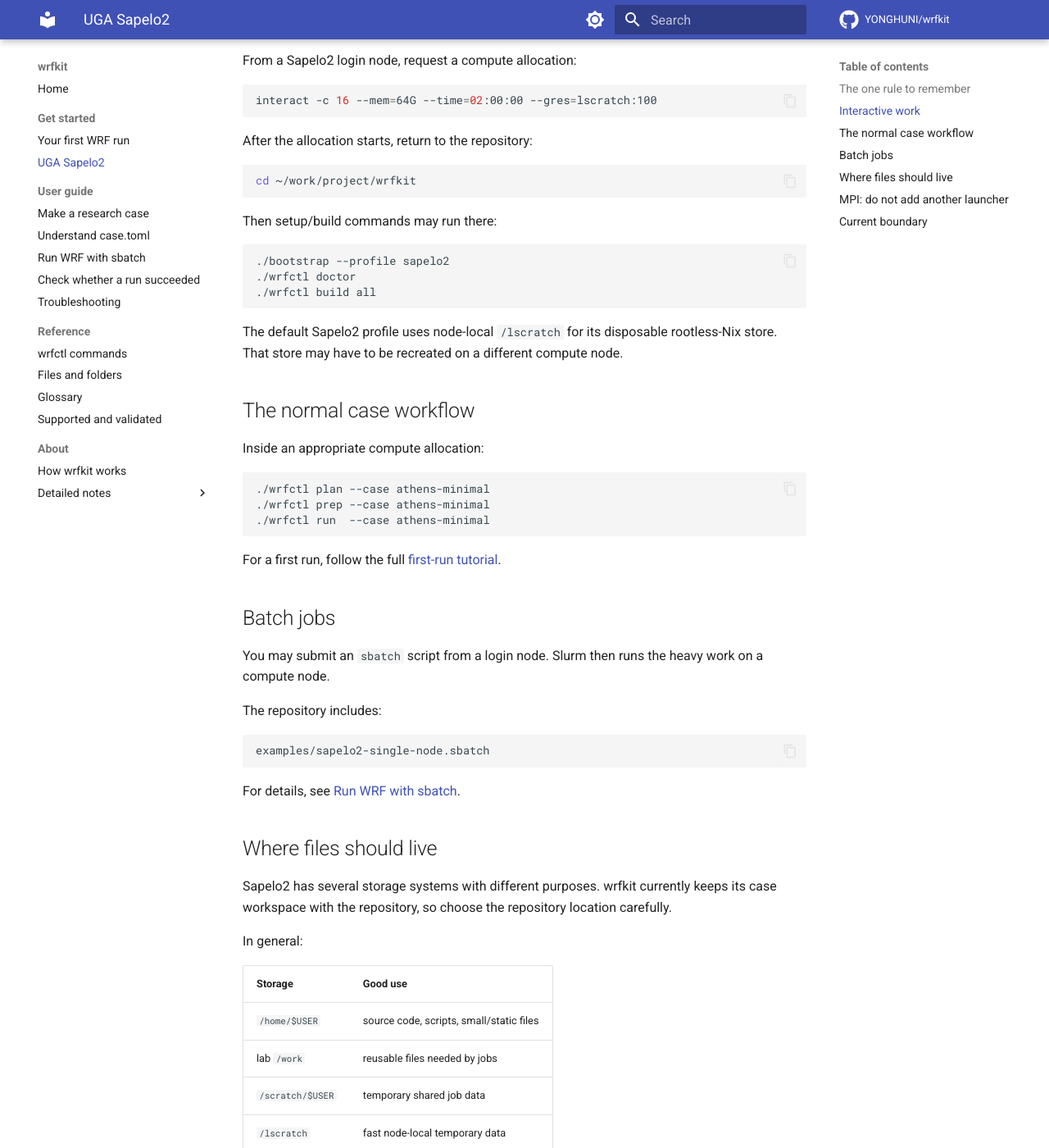
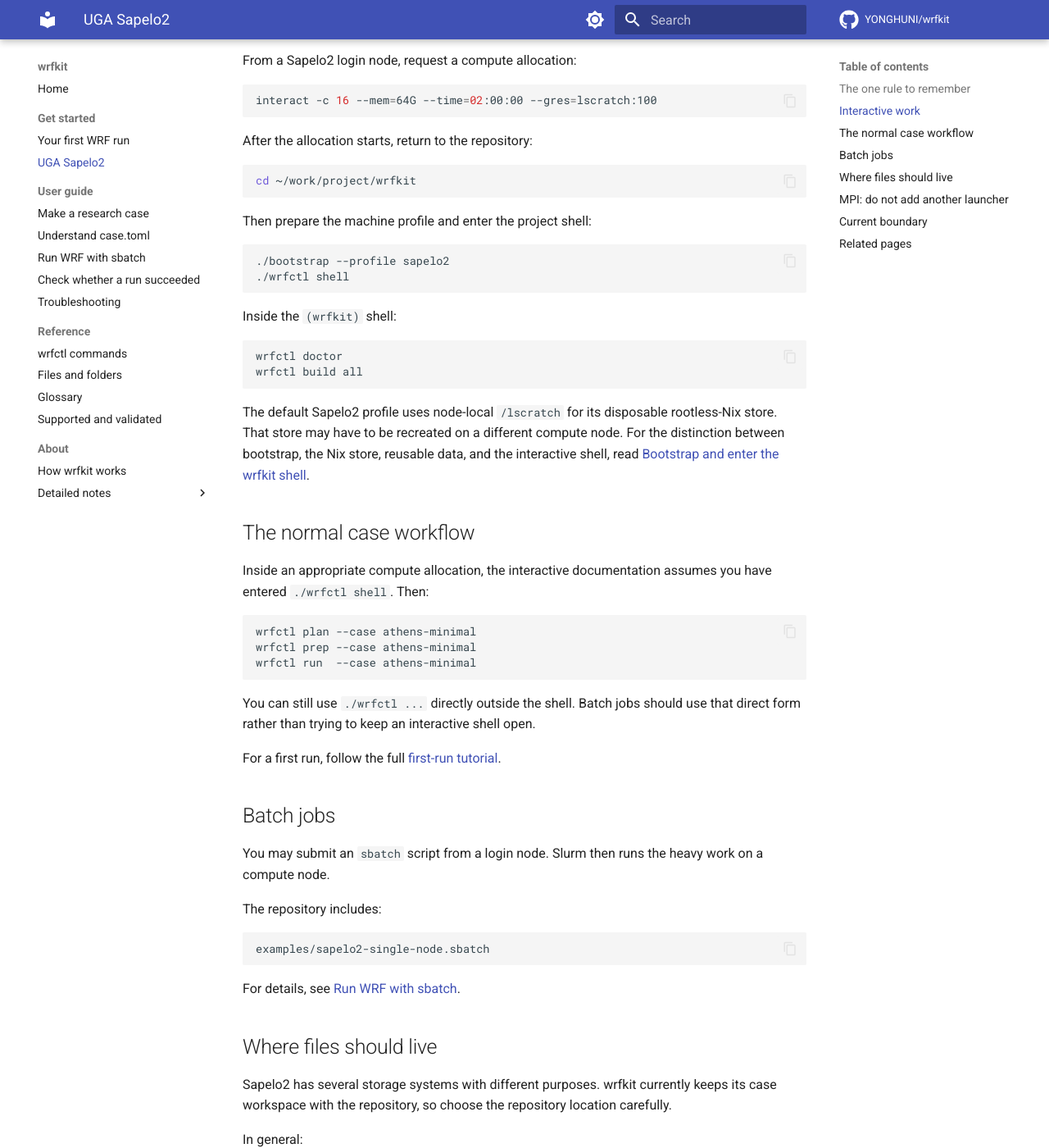
Before and after one commit to YONGHUNI/wrfkit, an MkDocs documentation site: the page built from docs/single-node-guide.md, in a window 1280 px wide and 1400 px high, scrolled down 737 px. Shown: the whole window at 82% size. Built offline with MkDocs 1.6.1 and Material for MkDocs 9.7.7, drawn with Linux system fonts in a browser that asks for light colours; comment, search, counter and statistics services are not loaded; some of the changed text lies outside the part shown.

Commit message:
Align Sapelo2 guide with shell-first workflow

````diff
--- a/docs/single-node-guide.md
+++ b/docs/single-node-guide.md
@@ -36,27 +36,39 @@ After the allocation starts, return to the repository:
 cd ~/work/project/wrfkit
 ```
 
-Then setup/build commands may run there:
+Then prepare the machine profile and enter the project shell:
 
 ```bash
 ./bootstrap --profile sapelo2
-./wrfctl doctor
-./wrfctl build all
+./wrfctl shell
+```
+
+Inside the `(wrfkit)` shell:
+
+```bash
+wrfctl doctor
+wrfctl build all
 ```
 
 The default Sapelo2 profile uses node-local `/lscratch` for its disposable
 rootless-Nix store. That store may have to be recreated on a different compute
-node.
+node. For the distinction between bootstrap, the Nix store, reusable data, and
+the interactive shell, read
+[Bootstrap and enter the wrfkit shell](tutorials/bootstrap-and-shell.md).
 
 ## The normal case workflow
 
-Inside an appropriate compute allocation:
+Inside an appropriate compute allocation, the interactive documentation assumes
+you have entered `./wrfctl shell`. Then:
 
 ```bash
-./wrfctl plan --case athens-minimal
-./wrfctl prep --case athens-minimal
-./wrfctl run  --case athens-minimal
+wrfctl plan --case athens-minimal
+wrfctl prep --case athens-minimal
+wrfctl run  --case athens-minimal
 ```
+
+You can still use `./wrfctl ...` directly outside the shell. Batch jobs should
+use that direct form rather than trying to keep an interactive shell open.
 
 For a first run, follow the full
 [first-run tutorial](tutorials/first-run.md).
@@ -121,3 +133,11 @@ The tested Sapelo2 path is **single-node** execution.
 Multi-node MPI is not currently claimed as validated. Check
 [Supported and validated](validation.md) before using a new execution mode for
 research.
+
+## Related pages
+
+- Environment setup: [Bootstrap and enter the wrfkit shell](tutorials/bootstrap-and-shell.md)
+- First complete run: [Your first WRF run](tutorials/first-run.md)
+- Stage-by-stage debugging: [High-level and low-level workflows](how-to/low-level-workflow.md)
+- Batch execution: [Run WRF with sbatch](how-to/sapelo2-batch.md)
+- Current validation boundary: [Supported and validated](validation.md)
````
